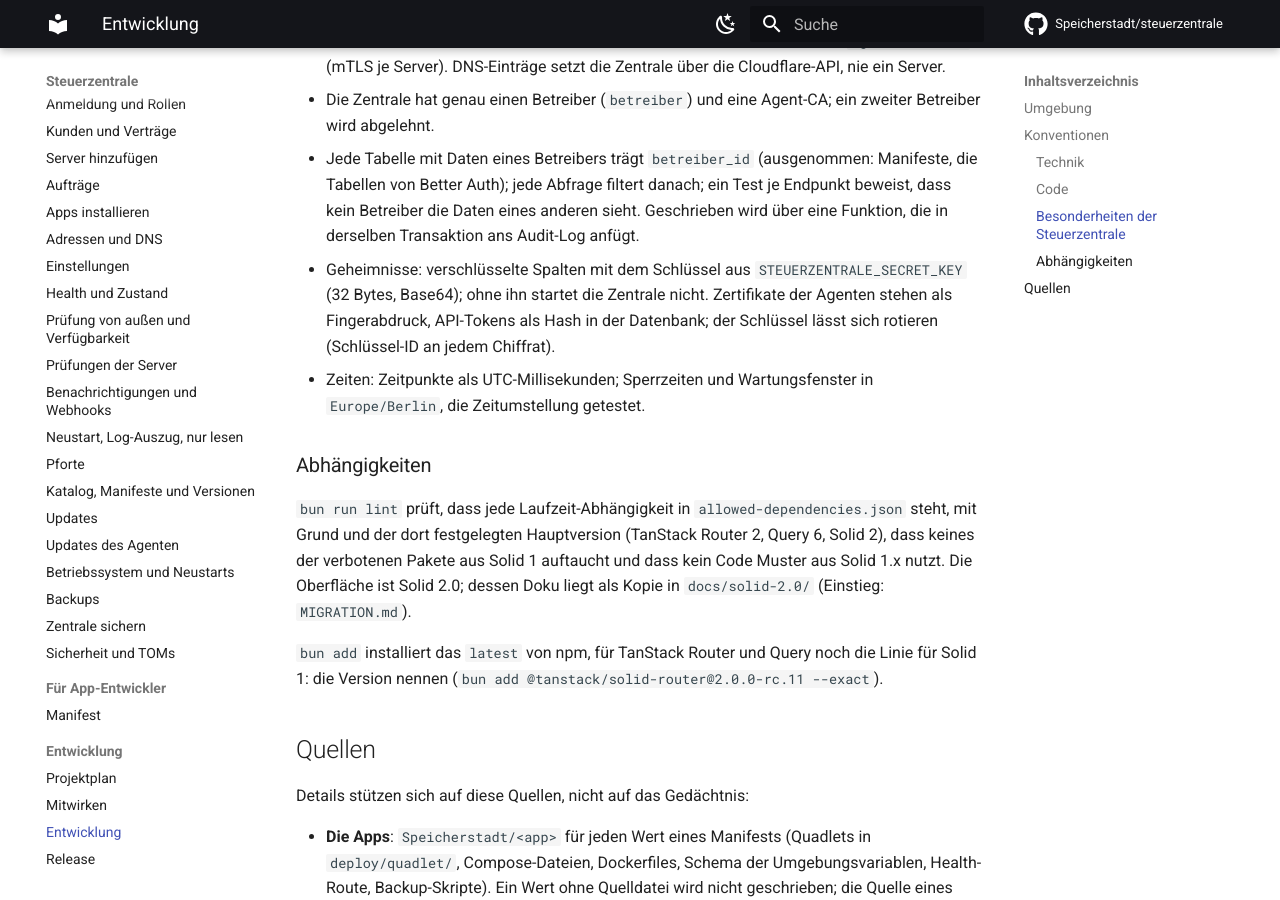
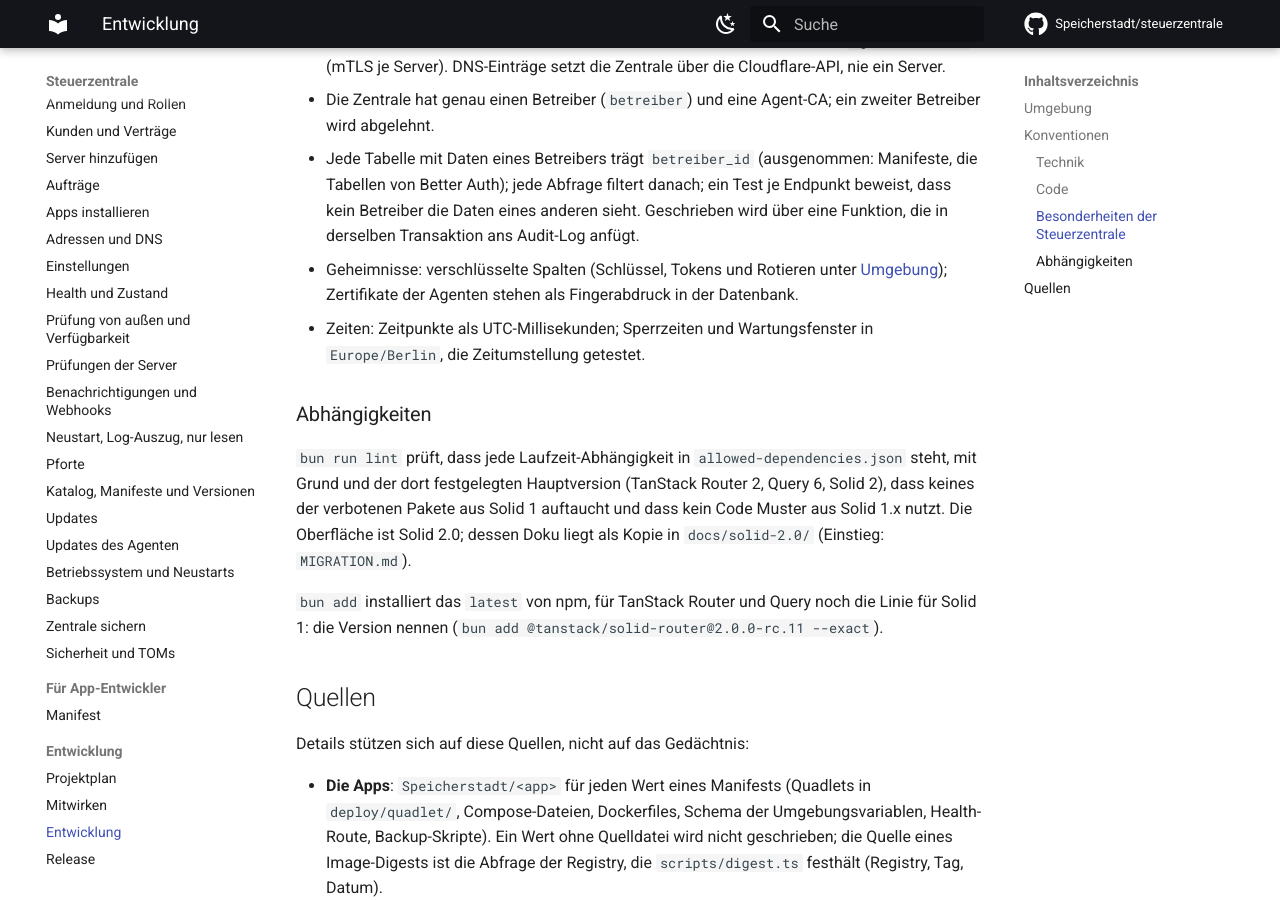
Before and after one commit to Speicherstadt/steuerzentrale, an MkDocs documentation site: the page built from docs/entwicklung.md, in a window 1280 px wide and 900 px high, scrolled down 4354 px. Built offline with MkDocs 1.6.1 and Material for MkDocs 9.7.7, drawn with Linux system fonts in a browser that asks for light colours; comment, search, counter and statistics services are not loaded.

Commit message:
docs: state the secret key once in entwicklung.md
"Besonderheiten" repeated from "Umgebung" on the same page: STEUERZENTRALE_SECRET_KEY with
32 bytes in Base64, no start without it, tokens as hashes, rotation with a key ID. The bullet
keeps what only it says (agent certificates as fingerprints) and points to "Umgebung".

Co-Authored-By: Claude Opus 5.5 <noreply@anthropic.com>
Claude-Session: https://claude.ai/code/session_01Y3rdfYczQTEwj9sW7zxtt5
Signed-off-by: Claude <noreply@anthropic.com>

```diff
--- a/docs/entwicklung.md
+++ b/docs/entwicklung.md
@@ -162,9 +162,8 @@ Verhalten.
 - Jede Tabelle mit Daten eines Betreibers trägt `betreiber_id` (ausgenommen: Manifeste, die Tabellen von Better
   Auth); jede Abfrage filtert danach; ein Test je Endpunkt beweist, dass kein Betreiber die Daten eines anderen
   sieht. Geschrieben wird über eine Funktion, die in derselben Transaktion ans Audit-Log anfügt.
-- Geheimnisse: verschlüsselte Spalten mit dem Schlüssel aus `STEUERZENTRALE_SECRET_KEY` (32 Bytes, Base64); ohne
-  ihn startet die Zentrale nicht. Zertifikate der Agenten stehen als Fingerabdruck, API-Tokens als Hash in der
-  Datenbank; der Schlüssel lässt sich rotieren (Schlüssel-ID an jedem Chiffrat).
+- Geheimnisse: verschlüsselte Spalten (Schlüssel, Tokens und Rotieren unter [Umgebung](#umgebung)); Zertifikate der
+  Agenten stehen als Fingerabdruck in der Datenbank.
 - Zeiten: Zeitpunkte als UTC-Millisekunden; Sperrzeiten und Wartungsfenster in `Europe/Berlin`, die Zeitumstellung
   getestet.
 
```
